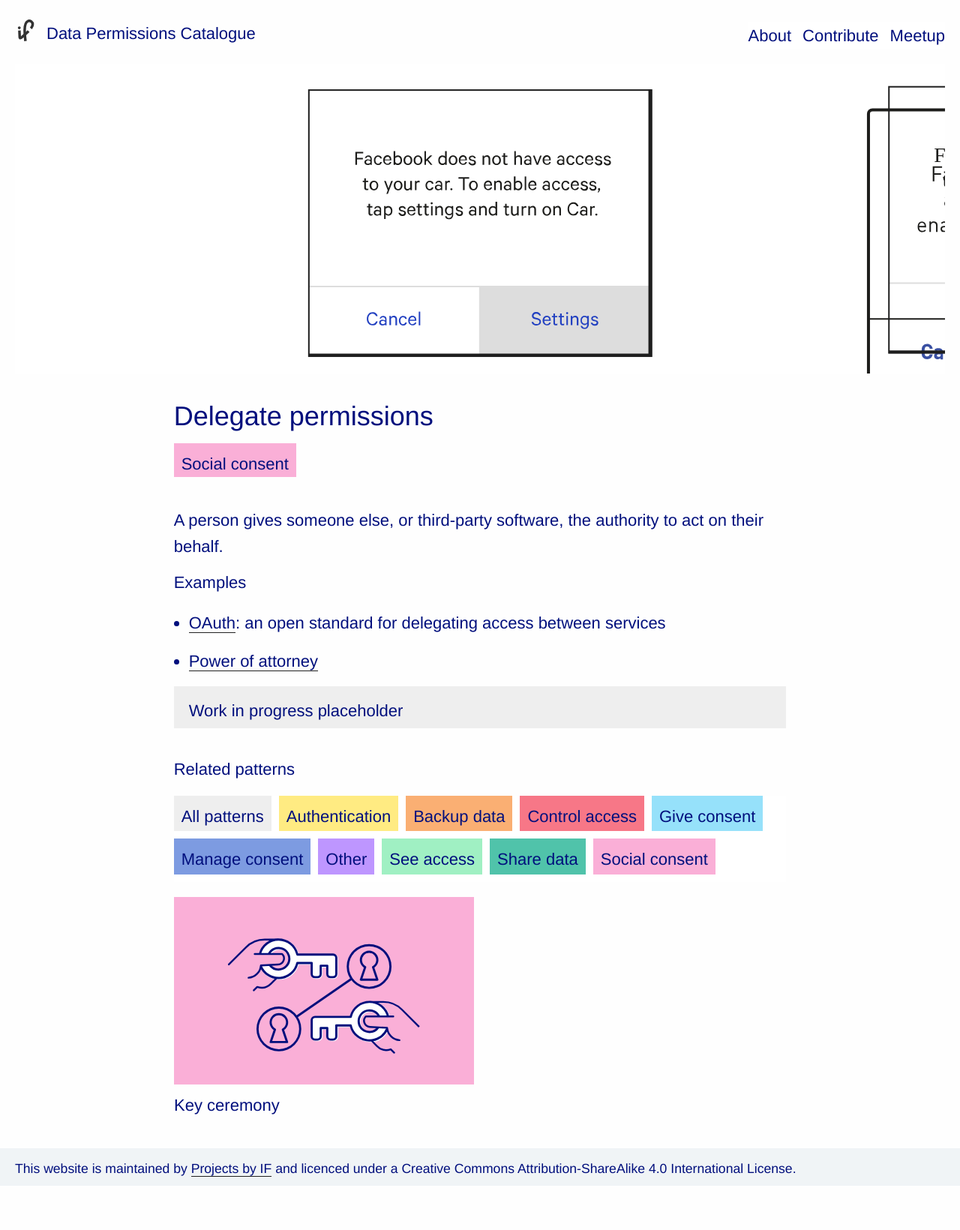
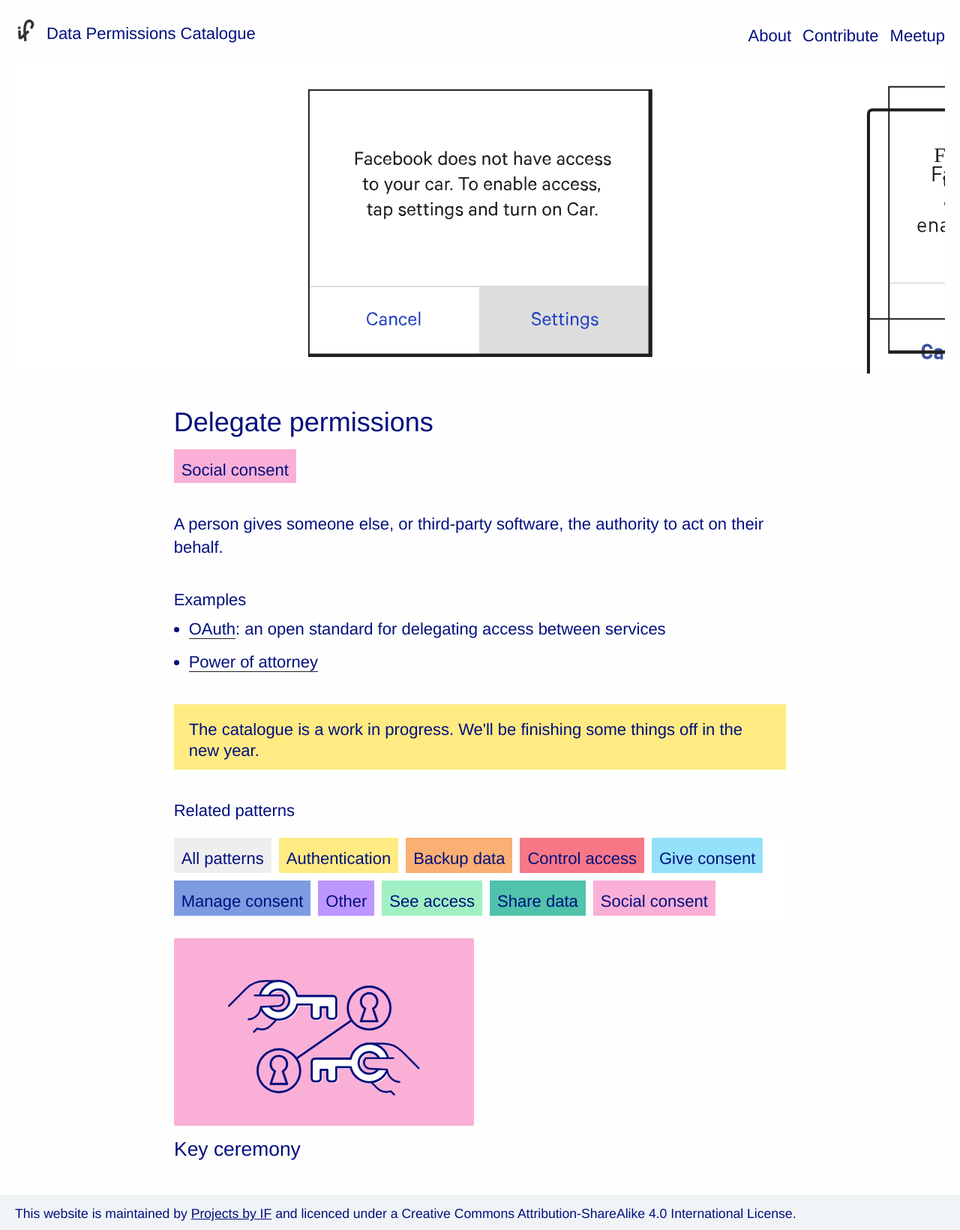
Before and after one commit to projectsbyif/data-permissions-catalogue, a Jekyll site: the page built from _patterns/delegate-permissions.md, in a window 1280 px wide. Shown: the whole page at 75% size. Built offline with Jekyll 4.4.1, drawn with Linux system fonts in a browser that asks for light colours; nearby versions of some CDN libraries; some web fonts are replaced; comment, search, counter and statistics services are not loaded; before the commit the page ends 1581 px from its top, so only the background shows below that.

Commit message:
Design changes

```diff
--- a/_includes/work-in-progress.html
+++ b/_includes/work-in-progress.html
@@ -1,3 +1,3 @@
 <div class="wip-banner">
-  <p>Work in progress placeholder</p>
+  <p>The catalogue is a work in progress. We'll be finishing some things off in the new year.</p>
 </div>
--- a/_layouts/home.html
+++ b/_layouts/home.html
@@ -21,7 +21,7 @@
     <h2>All patterns</h2>
   </div>
   <div class="small-4 cell category-counter">
-    <p>{{ patterns.size }} pattern{% if patterns.size > 1 %}s{% endif %}</p>
+    <h2>({{ patterns.size }})</h2>
   </div>
 </div>
 
--- a/_layouts/pattern.html
+++ b/_layouts/pattern.html
@@ -32,19 +32,21 @@
       </div>
       {% endfor %}
     {% endcase %}
+    <div class="carousel-indicator"><div class="wrapper"></div></div>
   {% endif %}
 </div>
 
 <div class="grid-x grid-padding-x">
   <div class="large-8 large-offset-2 small-12 cell">
-    <div class="carousel-indicator"><div class="wrapper"></div></div>
-
     <h2 style="margin-bottom: 10px;">{{ page.title }}</h2>
     <p class="pattern-category-label color-{{ page.category | slugify }}"><a href="/category/{{ page.category | slugify }}">{{ page.category }}</a></p>
 
+    <div class="pattern-section">
     {{ content }}
+    </div>
 
     {% if page.advantages %}
+    <div class="pattern-section">
     <h3>Advantages</h3>
 
     <ul>
@@ -54,9 +56,11 @@
       </li>
       {% endfor %}
     </ul>
+    </div>
     {% endif %}
 
     {% if page.limitations %}
+    <div class="pattern-section">
     <h3>Limitations</h3>
 
     <ul>
@@ -66,9 +70,11 @@
       </li>
       {% endfor %}
     </ul>
+    </div>
     {% endif %}
 
     {% if page.examples %}
+    <div class="pattern-section">
     <h3>Examples</h3>
 
     <ul>
@@ -78,9 +84,11 @@
       </li>
       {% endfor %}
     </ul>
+    </div>
     {% endif %}
 
     {% if page.further_reading %}
+    <div class="pattern-section">
     <h3>Further reading</h3>
 
     <ul class="further_reading">
@@ -90,6 +98,7 @@
       </li>
       {% endfor %}
     </ul>
+    </div>
     {% endif %}
 
     {% include work-in-progress.html %}
--- a/_sass/app.scss
+++ b/_sass/app.scss
@@ -25,21 +25,21 @@
 }
 
 h1 {
-  font-family: "Circular-Bold", "Helvetica Neue", "Arial", sans-serif;
+  font-family: "Calibre-Semibold", "Helvetica Neue", "Arial", sans-serif;
   font-size: 28px;
   margin-bottom: 20px;
   font-weight: 500;
 }
 
 h2 {
-  font-family: "Circular-Bold", "Helvetica Neue", "Arial", sans-serif;
+  font-family: "Calibre-Semibold", "Helvetica Neue", "Arial", sans-serif;
   font-size: 28px;
   margin-bottom: 20px;
   font-weight: 500;
 }
 
 h3 {
-  font-family: "Circular-Bold", "Helvetica Neue", "Arial", sans-serif;
+  font-family: "Calibre-Semibold", "Helvetica Neue", "Arial", sans-serif;
   font-size: 19px;
   margin-bottom: 20px;
   font-weight: 500;
@@ -68,9 +68,7 @@
     position: fixed;
     top: 0;
     left: 0;
-    -webkit-box-shadow: 0px 4px 16px 0px rgba(0,0,0,0.25);
-    -moz-box-shadow: 0px 4px 16px 0px rgba(0,0,0,0.25);
-    box-shadow: 0px 4px 16px 0px rgba(0,0,0,0.25);
+    border-bottom: #EEE 1px solid;
     display: none;
   }
 
@@ -126,7 +124,12 @@
   p {
     margin-bottom: 0;
     font-size: 0.8em;
-    line-height: 1.5;
+    line-height: 1.3;
+  }
+
+  a {
+    border-bottom: 0 !important;
+    text-decoration: underline;
   }
 }
 
@@ -191,15 +194,16 @@
 }
 
 .wip-banner {
-  background: #EEE;
+  background: #FFEB82;
   position: relative;
   left: -20px;
   width: 100vw;
-  padding: 15px 20px 5px 20px;
-  margin-bottom: 20px;
+  padding: 20px 20px 10px 20px;
+  margin-bottom: 40px;
 
   p {
     margin-bottom: 0;
+    line-height: 1.3em;
   }
 }
 
@@ -223,9 +227,7 @@
     background: #FFF;
     border-bottom: 0;
     text-align: center;
-    -webkit-box-shadow: 0px -4px 16px 0px rgba(0,0,0,0.25);
-    -moz-box-shadow: 0px -4px 16px 0px rgba(0,0,0,0.25);
-    box-shadow: 0px -4px 16px 0px rgba(0,0,0,0.25);
+    border-top: #EEE 1px solid;
     z-index: 9999;
 
     p {
@@ -309,7 +311,7 @@
   li {
     text-align: center;
     font-size: 2em;
-    font-family: "Circular-Bold", "Helvetica Neue", "Helvetica", sans-serif;
+    font-family: "Calibre-Semibold", "Helvetica Neue", "Helvetica", sans-serif;
 
     &:first-of-type {
       margin-top: 125px;
@@ -328,11 +330,9 @@
   .category-counter {
     position: relative;
 
-    p {
-      color: #AAA;
-      position: absolute;
-      bottom: -2px;
-      right: 0.625rem;
+    h2 {
+      color: #B1B6DF;
+      text-align: right;
     }
   }
 }
@@ -366,7 +366,8 @@
 
   .title {
     margin-bottom: 5px;
-    font-family: "Circular-Bold", "Helvetica Neue", "Helvetica", sans-serif;
+    font-family: "Calibre-Regular", "Helvetica Neue", "Helvetica", sans-serif;
+    font-size: 1.2em;
   }
 
   .description {
@@ -374,6 +375,26 @@
       line-height: 1.2;
       margin-bottom: 0;
     }
+  }
+}
+
+.pattern-section {
+  margin-bottom: 40px;
+
+  h3 {
+    margin-bottom: 5px;
+  }
+
+  p {
+    margin-bottom: 20px;
+  }
+
+  li p {
+    margin-bottom: 10px;
+  }
+
+  p {
+    line-height: 1.4em;
   }
 }
 
@@ -391,7 +412,7 @@
 // PATTERN PAGE: IMAGES
 .pattern-image {
   background: #ff5e23;
-  margin-bottom: 10px;
+  margin-bottom: 40px;
   position: relative;
   left: -0.625rem;
   width: 100vw;
@@ -453,13 +474,13 @@
 .carousel-indicator {
   width: 100%;
   height: 0px;
-  margin-bottom: 22px;
+  position: absolute;
+  bottom: 0.625rem;
   justify-content: center;
   align-items: center;
 
   &.active {
     height: 8px;
-    margin-bottom: 30px;
     display: flex;
     opacity: 0;
   }
@@ -472,7 +493,7 @@
     border-bottom: 0;
     display: block;
     float: left;
-    background: #212121;
+    background: #FFF;
     text-indent: -9999px;
     border-radius: 8px;
     width: 8px;
@@ -503,14 +524,16 @@
   height: 100vh;
 
   h1 {
-    margin-bottom: 60px;
+    margin-bottom: 40px;
+    font-size: 1.8em;
+    line-height: 1.2em;
   }
 
   .cta {
     border: #000F7D 2px solid;
-    padding: 15px 15px 15px 15px;
-    font-family: "Circular-Bold", "Helvetica Neue", "Helvetica", sans-serif;
-    font-size: 0.7em;
+    padding: 20px 15px 15px 15px;
+    font-family: "Calibre-Semibold", "Helvetica Neue", "Helvetica", sans-serif;
+    font-size: 0.8em;
     letter-spacing: 1px;
     text-transform: uppercase;
   }
@@ -526,6 +549,12 @@
   .cell {
     padding-left: 0;
     padding-right: 0;
+  }
+}
+
+@media screen and (max-width: 639px) {
+  .category-nav ul li, .category-nav ul li a {
+    background: #FFF;
   }
 }
 
```
